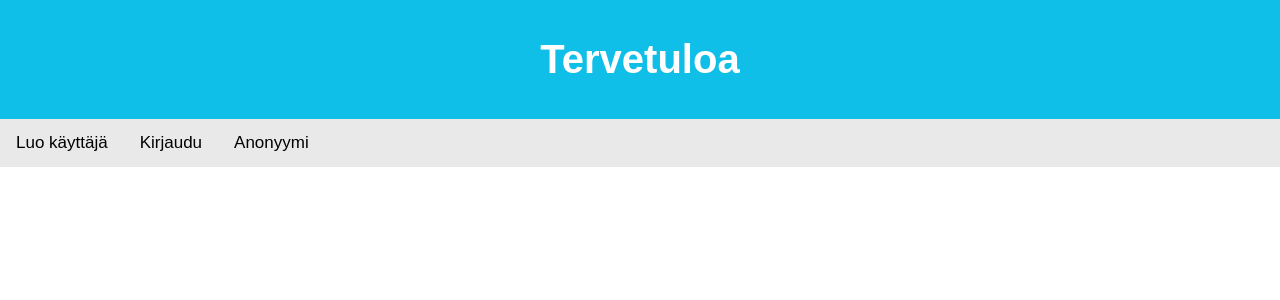
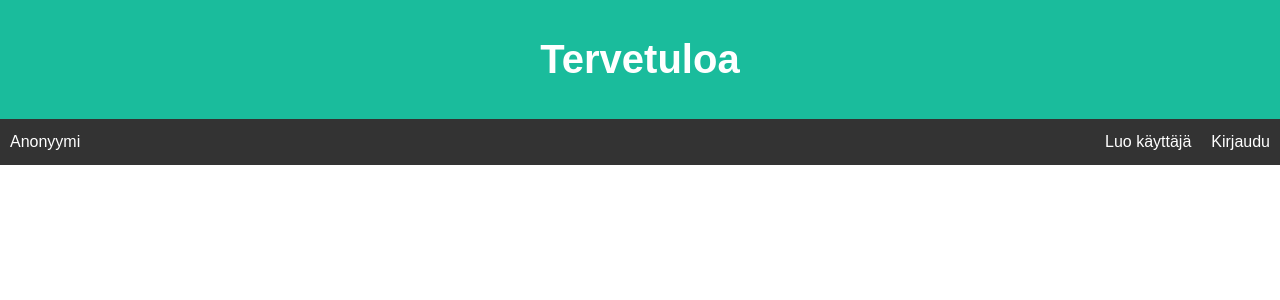
Before and after one commit to K123AsJ0k1/StoryApp, a Flask app: template templates/main.html in a window 1280 px wide. Shown: the top 300 px of the page. Run offline with Flask 2, Linux system fonts and the light colour scheme; the template is opened without the code that fills it, so the values that code supplies are empty.

Commit message:
Pääsivun parannnus

```diff
--- a/templates/main.html
+++ b/templates/main.html
@@ -10,98 +10,61 @@
 <meta name="viewport" content="width=device-width, initial-scale=1">
 
 <style>
-* {box-sizing: border-box;}
+  * {
+    box-sizing: border-box;
+  }
 
   body {
+    font-family: Arial, Helvetica, sans-serif;
     margin: 0;
-  font-family: Arial, Helvetica, sans-serif;
   }
 
-/* Header */
   .header {
     padding: 10px;
     text-align: center;
-  background: #10bfe7;
+    background: #1abc9c;
     color: white;
   }
 
-/* font size of the heading */
   .header h1 {
     font-size: 40px;
   }
 
-.topnav {
+  .navbar {
     overflow: hidden;
-  background-color: #e9e9e9;
+    background-color: #333;
   }
 
-.topnav a {
+  .navbar a {
     float: left;
     display: block;
-  color: black;
+    color: white;
     text-align: center;
-  padding: 14px 16px;
+    padding: 14px 10px;
     text-decoration: none;
-  font-size: 17px;
   }
 
-.topnav a:hover {
+  .navbar a.right {
+    float: right;
+  }
+
+  .navbar a:hover {
     background-color: #ddd;
     color: black;
   }
 
-.topnav a.active {
-  background-color: #2196F3;
-  color: white;
-}
-
-.topnav .search-container {
-  float: right;
-}
-
-.topnav input[type=text] {
-  padding: 6px;
-  margin-top: 8px;
-  font-size: 17px;
-  border: none;
-}
-
-.topnav .search-container button {
-  float: right;
-  padding: 6px 10px;
-  margin-top: 8px;
-  margin-right: 16px;
-  background: #ddd;
-  font-size: 17px;
-  border: none;
-  cursor: pointer;
-}
-
-.topnav .search-container button:hover {
-  background: #ccc;
-}
-
-/* Column container */
   .row {
-  display: -ms-flexbox; /* IE10 */
+    display: -ms-flexbox;
     display: flex;
-  -ms-flex-wrap: wrap; /* IE10 */
+    -ms-flex-wrap: wrap;
     flex-wrap: wrap;
   }
 
-/* Main column */
   .main {
-  -ms-flex: 70%; /* IE10 */
+    -ms-flex: 70%;
     flex: 70%;
     background-color: white;
     padding: 20px;
-}
-
-/* Footer */
-.footer {
-  padding: 20px;
-  text-align: center;
-  background: #ddd;
   }
 
   @media screen and (max-width: 700px) {
@@ -110,20 +73,10 @@ body {
     }
   }
 
-@media screen and (max-width: 600px) {
-  .topnav .search-container {
+  @media screen and (max-width: 400px) {
+    .navbar a {
       float: none;
-  }
-  .topnav a, .topnav input[type=text], .topnav .search-container button {
-    float: none;
-    display: block;
-    text-align: left;
       width: 100%;
-    margin: 0;
-    padding: 14px;
-  }
-  .topnav input[type=text] {
-    border: 1px solid #ccc;
     }
   }
   </style>
@@ -134,14 +87,14 @@ body {
   <h1>Tervetuloa</h1>
 </div>
 
-<div class="topnav">
+<div class="navbar">
   {% if session.user_name %}
     <a>{{ session.user_name }}</a>
-    <a href="/profile/{{ session.user_name }}">Profiili</a>
-    <a href="/logout">Kirjaudu ulos</a>
+    <a href="/logout" class="right">Kirjaudu ulos</a>
+    <a href="/profile/{{ session.user_name }}" class="right">Profiili</a>
   {% else %}
-    <a href="/signup/create_user">Luo käyttäjä</a>
-    <a href="/login/log_in_user">Kirjaudu</a>
+    <a href="/login/log_in_user" class="right">Kirjaudu</a>
+    <a href="/signup/create_user" class="right">Luo käyttäjä</a>
     <a>Anonyymi</a>
   {% endif %}
 </div>
```
Lines whose indentation alone changed are shown as unchanged.
